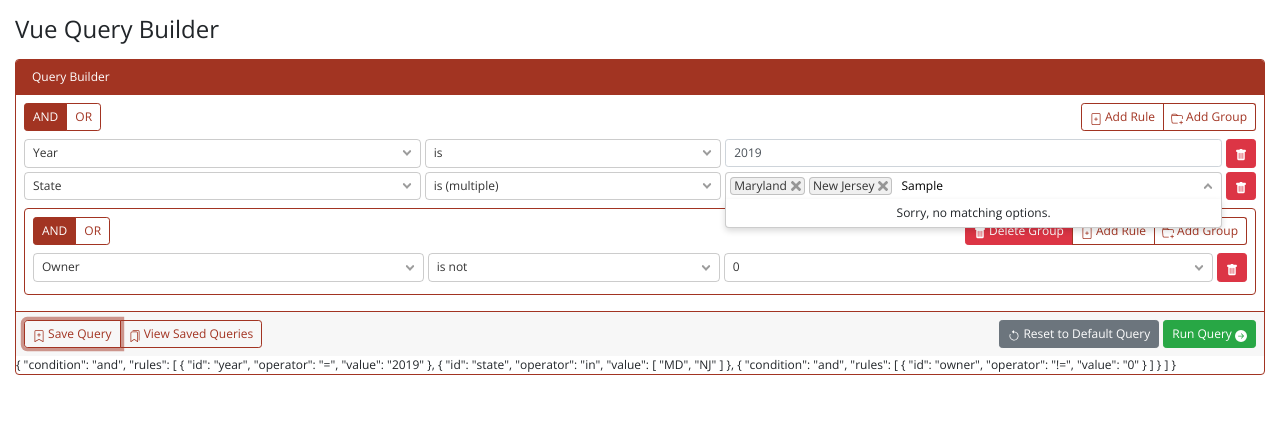
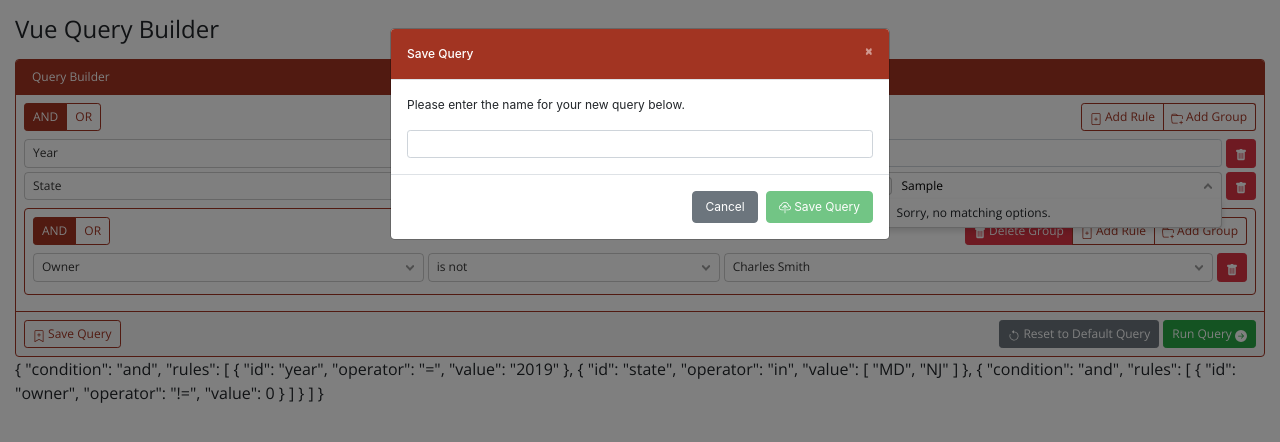
Before and after one commit to afineedge/vue-json-query-builder, a Vue app: page / in a window 1280 px wide. Both pictures are taken after typing "Sample", "Sample", "Sample", "Sample", "Sample", "Sample" into the empty fields and a click on the button "Save Query". Shown: the top 442 px of the page. Built offline with nearby package versions, Linux system fonts and the light colour scheme.

Commit message:
Save, view, and delete queries

```diff
--- a/package.json
+++ b/package.json
@@ -11,9 +11,11 @@
     "bootstrap": "^4.5.0",
     "bootstrap-vue": "^2.15.0",
     "core-js": "^3.6.5",
+    "moment": "^2.27.0",
     "node-sass": "^4.14.1",
     "sass-loader": "^8.0.2",
     "vue": "^2.6.11",
+    "vue-moment": "^4.1.0",
     "vue-select": "^3.10.5"
   },
   "devDependencies": {
--- a/src/App.vue
+++ b/src/App.vue
@@ -1,7 +1,8 @@
 <template>
   <div id="app">
     <h1>Vue Query Builder</h1>
-    <VueQueryBuilder v-bind:query="query" v-bind:options="queryOptions" v-model="currentQuery" />
+    <VueQueryBuilder v-bind:query="query" v-bind:options="queryOptions" v-model="currentQuery" storage="test-vue-query-builder" />
+    <div v-html="currentQuery" />
   </div>
 </template>
 
@@ -39,7 +40,7 @@ export default {
           rules: [{
             id: 'owner',
             operator: '!=',
-            value: '0'
+            value: 0
           }]
         }]
       },
@@ -250,6 +251,9 @@ export default {
           name: 'Omar Warren'
         }, {
           id: 6,
+          name: 'Samantha Lowenstein'
+        }, {
+          id: 7,
           name: 'Zachary Appleton'
         }]
       }]
--- a/src/components/vue-query-builder.vue
+++ b/src/components/vue-query-builder.vue
@@ -23,14 +23,18 @@
       <b-button-group
         class="mr-1"
         size="sm"
+        v-if="storage.length > 0"
       >
         <b-button
           variant="outline-primary"
+          v-on:click="modals.saveQuery.visible = true"
         >
           <b-icon-bookmark-plus /> Save Query
         </b-button>
         <b-button
           variant="outline-primary"
+          v-on:click="modals.viewSavedQueries.visible = true"
+          v-if="savedQueries.length > 0"
         >
           <b-icon-bookmarks /> View Saved Queries
         </b-button>
@@ -50,11 +54,56 @@
         Run Query <b-icon-arrow-right-circle-fill />
       </b-button>
     </b-card-footer>
-      <div v-html="currentQuery" />
+    <b-modal header-bg-variant="primary" header-text-variant="white" v-model="modals.saveQuery.visible" title="Save Query">
+      <p>
+        Please enter the name for your new query below.
+      </p>
+      <b-form-input
+        size="sm"
+        v-model="modals.saveQuery.queryName"
+      />
+      <template v-slot:modal-footer>
+        <b-button
+          v-on:click="modals.saveQuery.visible = false"
+        >
+          Cancel
+        </b-button>
+        <b-button
+          variant="success"
+          v-on:click="saveQuery"
+          v-bind:disabled="saveQueryDisabled"
+        >
+          <b-icon-cloud-upload /> Save Query
+        </b-button>
+      </template>
+    </b-modal>
+    <b-modal header-bg-variant="primary" header-text-variant="white" v-model="modals.viewSavedQueries.visible" title="Saved Queries" hide-footer>
+      <b-table
+        :items="savedQueries"
+        :fields="['name', 'createdDate', 'actions']"
+      >
+        <template v-slot:cell(createdDate)="row">
+          {{ row | moment("dddd, MMMM Do, YYYY")}}
+        </template>
+        <template v-slot:cell(actions)="row">
+          <b-button-group size="sm">
+            <b-button @click="loadSavedQuery(row.item.query)">
+              Load
+            </b-button>
+            <b-button @click="deleteSavedQuery(row.item.query)" variant="danger">
+              Delete
+            </b-button>
+          </b-button-group>
+        </template>
+      </b-table>
+    </b-modal>
   </b-card>
 </template>
 
 <script>
+
+import Vue from 'vue';
+Vue.use(require('vue-moment'));
 
 import VueQueryGroup from '@/components/vue-query-group.vue';
 
@@ -77,23 +126,109 @@ export default {
       default: function(){
         return {}
       }
+    },
+    storage: {
+      type: String,
+      required: false,
+      default: ''
     }
   },
   data: function() {
     return {
-      currentQuery: {}
+      currentQuery: {},
+      savedQueries: '',
+      modals: {
+        saveQuery: {
+          visible: false,
+          queryName: ''
+        },
+        viewSavedQueries: {
+          visible: false
+        }
+      }
     }
   },
   computed: {
+    savedQueriesLocation: function(){
+      const self = this;
+      return 'VueQueryBuilder_saved_' + self.storage;
+    },
+    storedQueriesLocation: function(){
+      const self = this;
+      return 'VueQueryBuilder_stored_' + self.storage;
+    },
+    saveQueryDisabled: function() {
+      const self = this;
+      return self.modals.saveQuery.queryName.length < 2;
+    }
   },
   created: function() {
     const self = this;
+    const savedQueries = self.getSavedQueries();
+    if (typeof savedQueries === 'undefined'){
+      self.resetToDefaultQuery();
+    } else {
+      self.currentQuery = savedQueries;
+    }
     self.resetToDefaultQuery();
   },
   methods: {
     resetToDefaultQuery: function() {
       const self = this;
       self.currentQuery = JSON.parse(JSON.stringify(self.query));
+    },
+    getSavedQueries: function() {
+      const self = this;
+      const savedQueries = JSON.parse(localStorage.getItem(self.savedQueriesLocation));
+      if (Array.isArray(savedQueries)){
+        self.savedQueries = savedQueries;
+      } else {
+        self.savedQueries = [];
+      }
+      return self.savedQueries;
+    },
+    saveQuery: function() {
+      const self = this;
+      const savedQueries = self.savedQueries;
+      savedQueries.push({
+        name: self.modals.saveQuery.queryName,
+        createdDate: new Date(),
+        query: self.currentQuery
+      });
+      self.saveQueries();
+      self.modals.saveQuery.visible = false;
+      self.modals.saveQuery.queryName = '';
+    },
+    loadSavedQuery: function(query) {
+      const self = this;
+      self.currentQuery = JSON.parse(JSON.stringify(query));
+      self.modals.viewSavedQueries.visible = false;
+    },
+    saveQueries: function() {
+      const self = this;
+      localStorage.setItem(self.savedQueriesLocation, JSON.stringify(self.savedQueries));
+    },
+    deleteSavedQuery: function(query) {
+      const self = this;
+      const currentSavedQueries = self.savedQueries;
+      self.$bvModal.msgBoxConfirm('Please confirm that you wish to delete this query.', {
+        title: 'Confirm Query Deletion',
+        size: 'sm',
+        buttonSize: 'sm',
+        okVariant: 'danger',
+        okTitle: 'Yes',
+        cancelTitle: 'No',
+        footerClass: 'p-2',
+        hideHeaderClose: true,
+        centered: true
+      }).then(function(response) {
+        if (response === true){
+          currentSavedQueries.splice(currentSavedQueries.indexOf(query), 1);
+          self.saveQueries();
+        } else {
+          return false;
+        }
+      });
     }
   },
   watch: {
@@ -106,4 +241,20 @@ export default {
 </script>
 
 <style lang="scss">
+
+  .json-query-builder {
+    font-size: 12px;
+
+    * {
+      font-size: 12px !important;
+    }
+  }
+
+  .modal {
+    font-size: 12px;
+
+    * {
+      font-size: 12px !important;
+    }
+  }
 </style>
--- a/src/components/vue-query-group.vue
+++ b/src/components/vue-query-group.vue
@@ -92,7 +92,6 @@ export default {
   },
   mounted: function() {
       const self = this;
-      console.log(self.currentQuery.rules);
       if (self.currentQuery.rules.length === 0){
         self.addRule();
       }
--- a/src/scss/custom.scss
+++ b/src/scss/custom.scss
@@ -20,11 +20,3 @@ $vs-controls-size: .6;
 .vs__clear {
 	display: none;
 }
-
-.json-query-builder {
-	font-size: 12px;
-
-	* {
-	  font-size: 12px !important;
-	}
-}
```
Also changed, not shown: 1 other file (tests, documents, lock files or other folders). Lines whose indentation alone changed are shown as unchanged.
